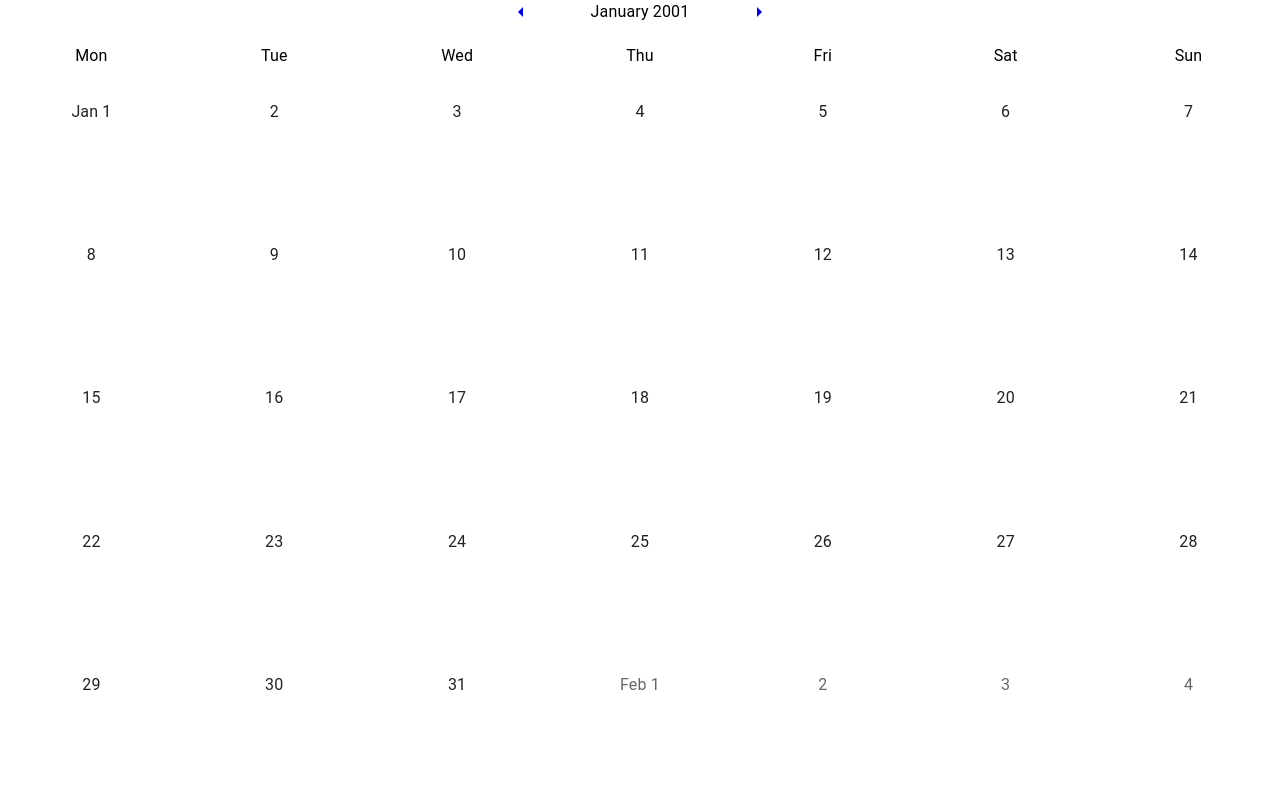
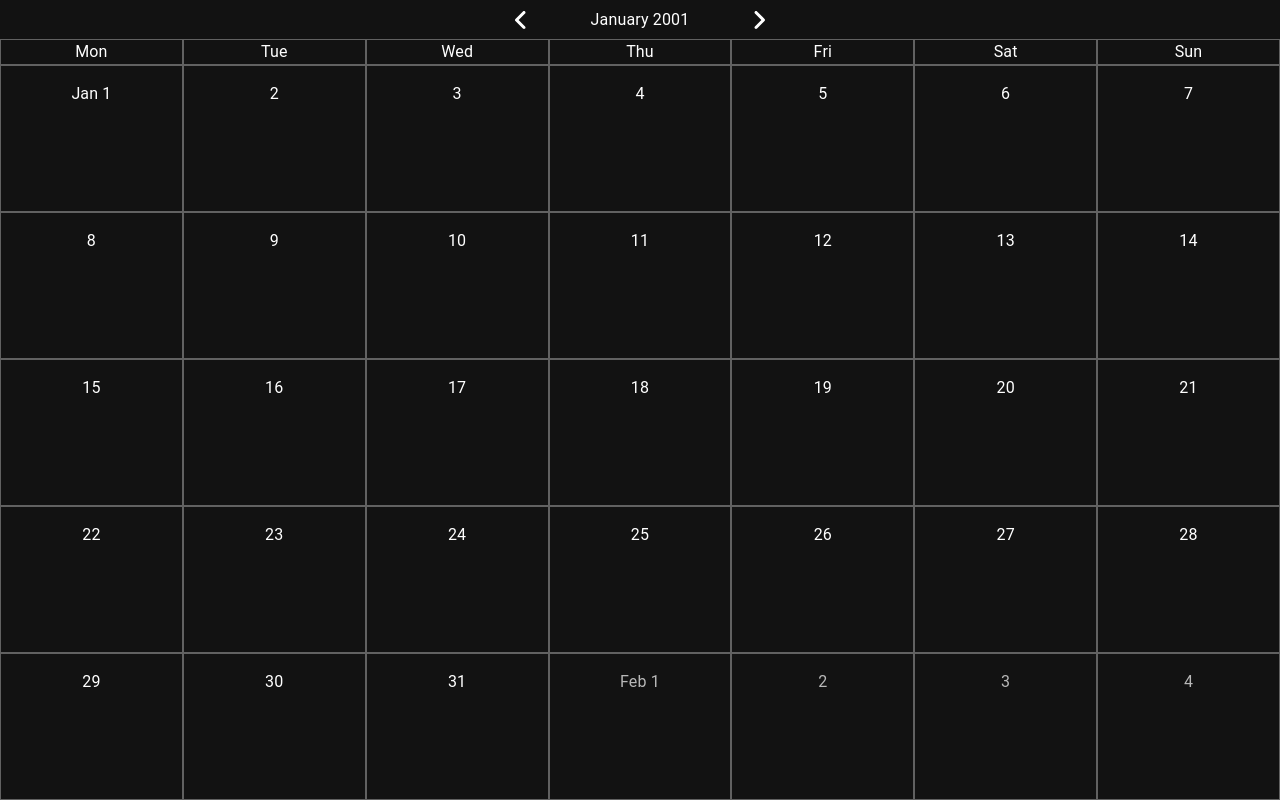
Before and after one commit to Kishlin/MotorsportTracker, a Next.js app in the folder apps/MotorsportTracker/Frontend/: page /calendar/1/1 in a window 1280 px wide. Built offline with nearby package versions, Linux system fonts and the light colour scheme.

Commit message:
Feature: Navigate through months in the calendar

```diff
--- a/apps/MotorsportTracker/Frontend/package.json
+++ b/apps/MotorsportTracker/Frontend/package.json
@@ -14,6 +14,8 @@
   "dependencies": {
     "@emotion/react": "^11.10.5",
     "@emotion/styled": "^11.10.5",
+    "@fortawesome/free-solid-svg-icons": "^6.2.1",
+    "@fortawesome/react-fontawesome": "^0.2.0",
     "@mui/icons-material": "^5.10.15",
     "@mui/material": "^5.10.15",
     "@testing-library/user-event": "^14.4.3",
--- /dev/null
+++ b/apps/MotorsportTracker/Frontend/pages/_app.tsx
@@ -0,0 +1,37 @@
+// @ts-ignore
+import React from 'react';
+import { AppProps } from 'next/app';
+import {
+    createTheme,
+    CssBaseline,
+    ThemeOptions,
+    ThemeProvider,
+} from '@mui/material';
+
+const paletteOptions: ThemeOptions = {
+    palette: {
+        mode: 'dark',
+        primary: {
+            main: '#4268af',
+        },
+        secondary: {
+            main: '#f5b300',
+        },
+        background: {
+            default: '#121212',
+            paper: 'rgba(43,43,43,0.74)',
+        },
+        divider: 'rgba(255,255,255,0.12)',
+    },
+};
+
+const darkTheme = createTheme(paletteOptions);
+
+const App: React.FunctionComponent<AppProps> = ({ Component, pageProps }) => (
+    <ThemeProvider theme={darkTheme}>
+        <CssBaseline />
+        <Component {...pageProps} />
+    </ThemeProvider>
+);
+
+export default App;
--- a/apps/MotorsportTracker/Frontend/src/Calendar/Ui/CalendarContainer.tsx
+++ b/apps/MotorsportTracker/Frontend/src/Calendar/Ui/CalendarContainer.tsx
@@ -2,7 +2,7 @@ import React, { ReactNode } from 'react';
 import { Grid } from '@mui/material';
 
 const CalendarContainer: React.FunctionComponent<{ children: ReactNode }> = ({ children }) => (
-    <Grid container spacing={2} direction="column">
+    <Grid container spacing={0} direction="column" sx={{ pt: 1 }}>
         {children}
     </Grid>
 );
--- a/apps/MotorsportTracker/Frontend/src/Calendar/Ui/CalendarDayContainer.tsx
+++ b/apps/MotorsportTracker/Frontend/src/Calendar/Ui/CalendarDayContainer.tsx
@@ -2,7 +2,7 @@ import React, { ReactNode } from 'react';
 import { Grid } from '@mui/material';
 
 const CalendarDayContainer: React.FunctionComponent<{ children: ReactNode }> = ({ children }) => (
-    <Grid item sx={{ p: 2 }} xs={1}>
+    <Grid item sx={{ p: 2, border: 1, borderColor: 'grey.700' }} xs={1}>
         {children}
     </Grid>
 );
--- a/apps/MotorsportTracker/Frontend/src/Calendar/Ui/CalendarNavigationNext.tsx
+++ b/apps/MotorsportTracker/Frontend/src/Calendar/Ui/CalendarNavigationNext.tsx
@@ -1,8 +1,10 @@
-import { ArrowRight } from '@mui/icons-material';
+import { faAngleRight } from '@fortawesome/free-solid-svg-icons/faAngleRight';
 import React from 'react';
 
+import FontAwesomeSvgIcon from '../../Shared/Ui/Icon/FontAwesomeSvgIcon';
+
 const CalendarNavigationNext: React.FunctionComponent = () => (
-    <ArrowRight />
+    <FontAwesomeSvgIcon icon={faAngleRight} />
 );
 
 export default CalendarNavigationNext;
--- a/apps/MotorsportTracker/Frontend/src/Calendar/Ui/CalendarNavigationPrevious.tsx
+++ b/apps/MotorsportTracker/Frontend/src/Calendar/Ui/CalendarNavigationPrevious.tsx
@@ -1,8 +1,9 @@
-import { ArrowLeft } from '@mui/icons-material';
+import { faAngleLeft } from '@fortawesome/free-solid-svg-icons/faAngleLeft';
 import React from 'react';
+import FontAwesomeSvgIcon from '../../Shared/Ui/Icon/FontAwesomeSvgIcon';
 
 const CalendarNavigationPrevious: React.FunctionComponent = () => (
-    <ArrowLeft />
+    <FontAwesomeSvgIcon icon={faAngleLeft} />
 );
 
 export default CalendarNavigationPrevious;
--- a/apps/MotorsportTracker/Frontend/src/Calendar/Ui/CalendarWeekHeaderDay.tsx
+++ b/apps/MotorsportTracker/Frontend/src/Calendar/Ui/CalendarWeekHeaderDay.tsx
@@ -2,7 +2,7 @@ import { Grid, Typography } from '@mui/material';
 import React from 'react';
 
 const CalendarWeekHeaderDay: React.FunctionComponent<{ children: string }> = ({ children }) => (
-    <Grid item xs={1}>
+    <Grid item sx={{ border: 1, borderColor: 'grey.700' }} xs={1}>
         <Typography align="center">{children}</Typography>
     </Grid>
 );
--- /dev/null
+++ b/apps/MotorsportTracker/Frontend/src/Shared/Ui/Icon/FontAwesomeSvgIcon.tsx
@@ -0,0 +1,30 @@
+import { SvgIcon } from '@mui/material';
+import React from 'react';
+
+type FontAwesomeSvgIconProps = {
+    icon: any;
+};
+
+const FontAwesomeSvgIcon = React.forwardRef<SVGSVGElement, FontAwesomeSvgIconProps>(
+    (props, ref) => {
+        const { icon } = props;
+
+        const {
+            icon: [width, height, , , svgPathData],
+        } = icon;
+
+        return (
+            <SvgIcon ref={ref} viewBox={`0 0 ${width} ${height}`} color="action">
+                {'string' === typeof svgPathData ? (
+                    <path d={svgPathData} />
+                ) : (
+                    svgPathData.map((d: string, i: number) => (
+                        <path style={{ opacity: 0 === i ? 0.4 : 1 }} d={d} />
+                    ))
+                )}
+            </SvgIcon>
+        );
+    },
+);
+
+export default FontAwesomeSvgIcon;
--- a/apps/MotorsportTracker/Frontend/src/Shared/Ui/Layout/Layout.tsx
+++ b/apps/MotorsportTracker/Frontend/src/Shared/Ui/Layout/Layout.tsx
@@ -2,7 +2,7 @@ import React, { ReactNode } from 'react';
 import { Grid } from '@mui/material';
 
 const Layout: React.FunctionComponent<{ children: ReactNode }> = ({ children }) => (
-    <Grid container sx={{ width: '100vw', height: '100vh', margin: '-8px' }}>
+    <Grid container sx={{ width: '100vw', height: '100vh' }}>
         { children }
     </Grid>
 );
```
Also changed, not shown: apps/MotorsportTracker/Frontend/pages/index.tsx (deleted, +0 -8 lines), 1 other file (tests, documents, lock files or other folders).
